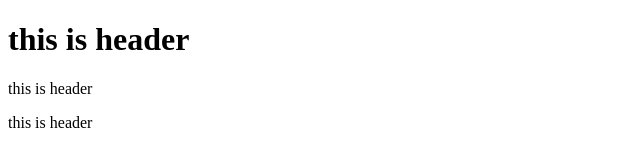
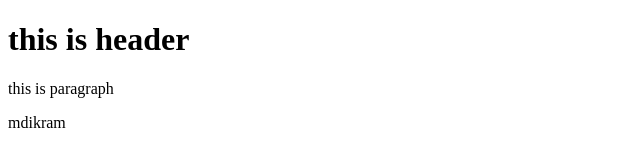
Before and after one commit to ikram786md/git-test, a website: page index.html in a window 1280 px wide. Shown: the full height of the page, 0-640 px from the left. Drawn offline with Linux system fonts and the light colour scheme.

Commit message:
fourth commit

```diff
--- a/index.html
+++ b/index.html
@@ -5,8 +5,8 @@
 
     <body>
             <h1>this is header</h1>
-            <p>this is header</p>
-            <p>this is header</p>
+            <p>this is paragraph</p>
+            <p>mdikram</p>
     </body>
 
 </html>
```
Also changed, not shown: package.json (added, +24 -0 lines), 2 other files.
